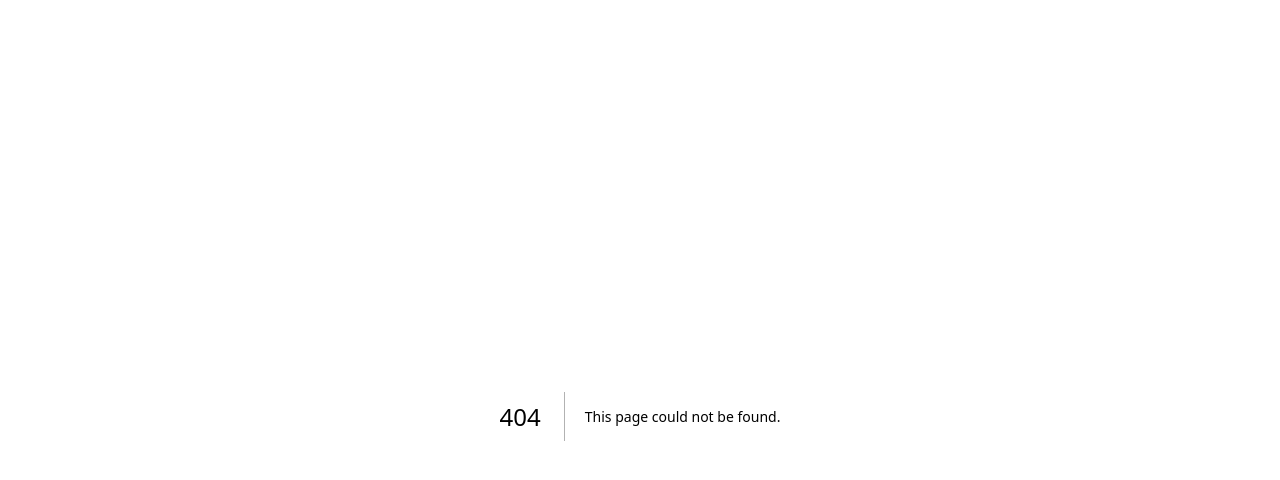
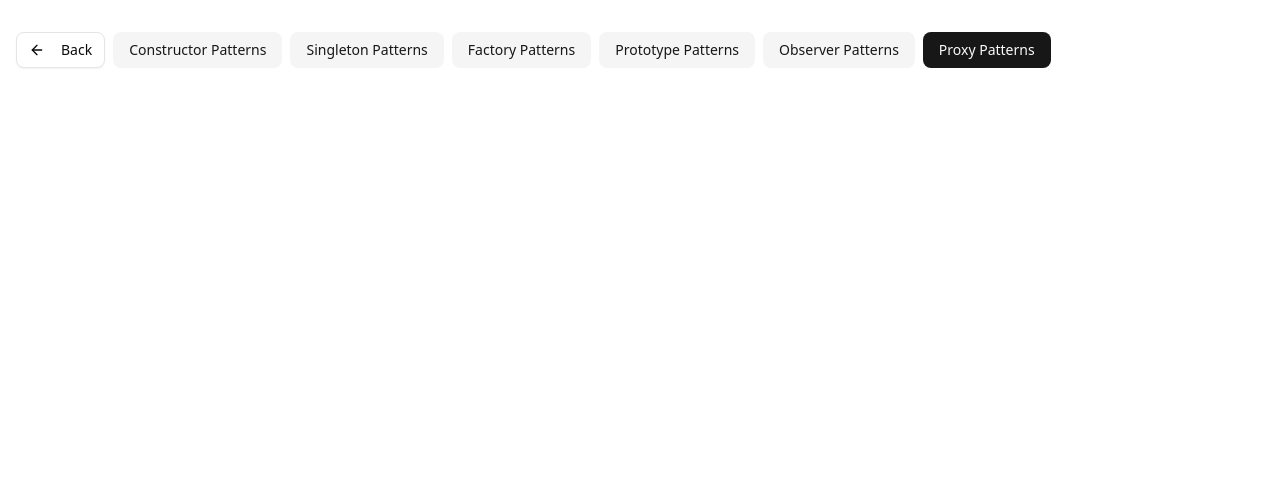
Before and after one commit to hhhiteshhh/js-design-patterns, a Next.js app: page /proxy-patterns in a window 1280 px wide. Before the commit this address had no page. Shown: the top 480 px of the page. Built offline with nearby package versions, Linux system fonts and the light colour scheme.

Commit message:
proxy pattern route added

```diff
--- /dev/null
+++ b/app/(design patterns)/proxy-patterns/page.tsx
@@ -0,0 +1,10 @@
+
+function ProxyPattern() {
+  return (
+    <div>
+
+    </div>
+  )
+}
+
+export default ProxyPattern
--- a/components/Navbar.tsx
+++ b/components/Navbar.tsx
@@ -33,6 +33,11 @@ const patterns: Pattern[] = [
     id: 5,
     path: "/observer-patterns",
     name: "Observer Patterns",
+  },
+  {
+    id: 6,
+    path: "/proxy-patterns",
+    name: "Proxy Patterns",
   },
 ];
 function Navbar() {
--- /dev/null
+++ b/components/proxy-patterns/LiveExample.tsx
@@ -0,0 +1,10 @@
+
+function LiveExample() {
+  return (
+    <div>
+
+    </div>
+  )
+}
+
+export default LiveExample
```
